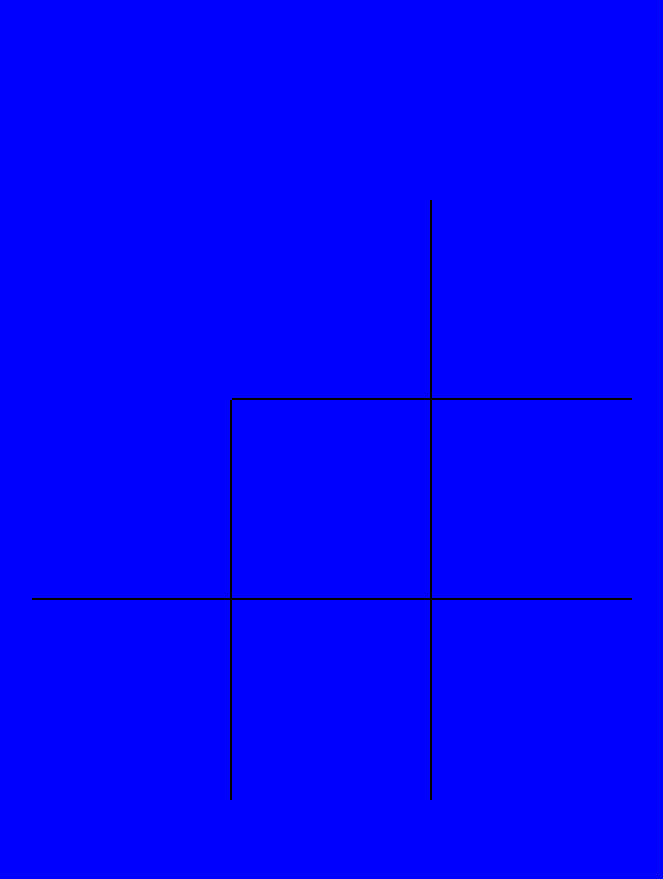
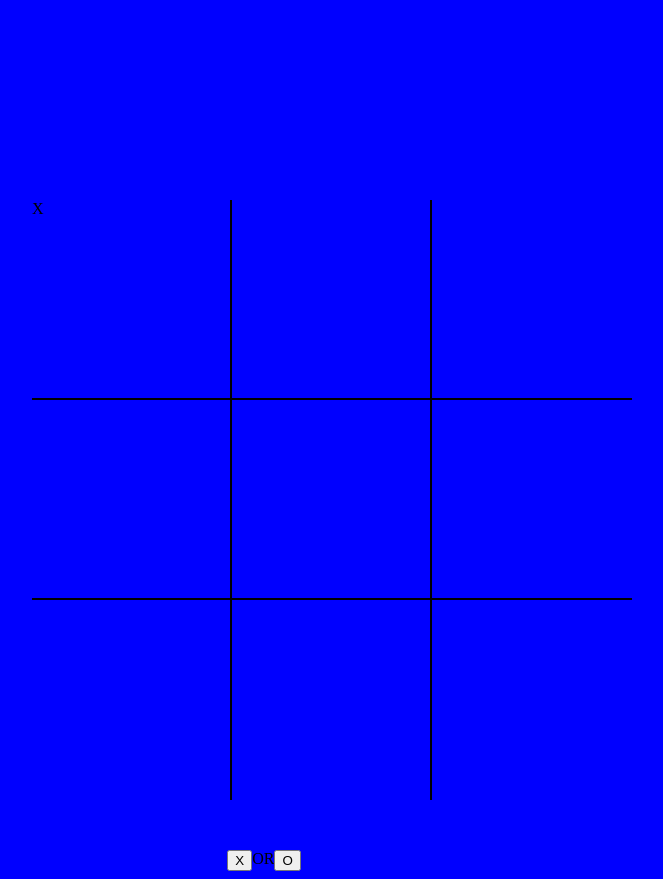
Before and after one commit to emmacodes19/ACA_web101_emmanuelle_berda, a plain HTML site: page TicTacTow/ticTacToe.html in a window 1280 px wide. Both pictures are taken after a click on the element 508 px from the left and 300 px from the top of the page. Shown: the whole page, without its empty margins (376-1039 px from the left). Before the commit the page ends 850 px from the top, so only its background shows below. Drawn offline with Linux system fonts and the light colour scheme.

Commit message:
tictactoe

```diff
--- a/TicTacTow/ticTacToe.html
+++ b/TicTacTow/ticTacToe.html
@@ -5,34 +5,38 @@
     <meta name="viewport" content="width=device-width, initial-scale=1.0">
     <meta http-equiv="X-UA-Compatible" content="ie=edge">
     <link rel="stylesheet" href="ticTactoe-style.css" >
-    <script  src="ticTacToe.js">
+    <script  src="./ticTacToe.js">
     </script>
 
     <title> Tic Tac Toe </title>
 </head>
 
-<body onload="emma()">
 
-<!-- <script> -->
+<body onload="window.alert('Welcome to my home page!');">
 
-    <!-- function myFunction () { -->
-        <!-- alert("Page is loaded"); -->
-    <!-- } -->
+<div class="tic" onlclick="">
 
-<!-- </script> -->
-<div onclick="myfunction" () class="tic">
+    <div class="cell" id="upperleft" onclick="placeMark(id)">   </div>
+    <div class="cell" id="uppermiddle" onclick="placeMark(id)"> </div>
+    <div class="cell" id="upperright" onclick="placeMark(id)">  </div>
+    <div class="cell" id="middleleft" onclick="placeMark(id)">  </div>
+    <div class="cell" id="middlemiddle" onclick="placeMark(id)"> </div>
+    <div class="cell" id="middleright"onclick="placeMark(id)">  </div>
+    <div class="cell" id="lowerleft"onclick="placeMark(id)">   </div>
+    <div class="cell" id="lowermiddle"onclick="placeMark(id)">  </div>
+    <div class="cell" id="lowerright "onclick="placeMark(id)">  </div>
 
-<div onclick="myfunction" ()class="upperleft">   </div>
-<div class="uppermiddle"> </div>
-<div class="upperright">  </div>
-<div class="middleleft">  </div>
-<div class="middlemiddle"> </div>
-<div class="middleright">  </div>
-<div class="lowerleft">   </div>
-<div class="lowermiddle">  </div>
-<div class="lowerright">  </div>
 
 </div>
+
+<div class="buttons">
+    <button id="x" onclick="changeMarkerToX()"> X </button>
+
+    OR
+
+    <button id="o"onclick="changeMarkerToO()"> O  </button>
+</div>
+
 
 
 </body>
--- a/TicTacTow/ticTacToe.js
+++ b/TicTacTow/ticTacToe.js
@@ -1,8 +1,25 @@
-function emma () {
-    alert("Page is loaded");
-}
 
-function myfunction (myDiv) {
+
+var gameMarker = "X";
+
+function changeMarkerToX(){
+  gameMarker = "X";
+  console.log(gameMarker);
 
 
 }
+
+function changeMarkerToO(){
+    gameMarker = "O";
+    console.log(gameMarker);
+
+}
+
+function placeMark (id) {
+
+    var cell = document.getElementById(id)
+    // console.log(cell,"id:" , id)
+    cell.innerHTML = gameMarker;
+
+
+}
--- a/TicTacTow/ticTactoe-style.css
+++ b/TicTacTow/ticTactoe-style.css
@@ -11,29 +11,30 @@ body {
     margin-bottom: 50px;
 }
 
-.upperleft {
-    border-bottom: 2px black solid;
-    border-right: 2px black solid;
-}
-
-.uppermiddle {
+#upperleft {
     border-bottom: 2px black solid;
     border-right: 2px black solid;
 
 }
 
-.upperright {
+#uppermiddle {
+    border-bottom: 2px black solid;
+    border-right: 2px black solid;
+
+}
+
+#upperright {
     border-bottom: 2px black solid;
 
 }
 
 
-.middleleft {
+#middleleft {
     border-bottom: 2px black solid;
     border-right: 2px black solid;
 }
 
-.middlemiddle {
+#middlemiddle {
 
     border-right: 2px black solid;
     border-bottom: 2px black solid;
@@ -41,23 +42,23 @@ body {
 }
 
 
-.middleright {
+#middleright {
     border-bottom: 2px black solid;
 
 }
 
 
-.lowerleft{
+#lowerleft{
     border-right: 2px black solid;
 
 }
 
-.lowermiddle {
+#lowermiddle {
     border-right: 2px black solid;
 
 }
 
-.lowerright {
-
-
+.buttons {
+    display: flex;
+    justify-content: center;
 }
```
Also changed, not shown: jQueryToDo/jQuerytoDo.css (added, +11 -0 lines), jQueryToDo/jQuerytoDo.html (added, +38 -0 lines), jQueryToDo/jQuerytoDo.js (added, +19 -0 lines), 1 other file.
